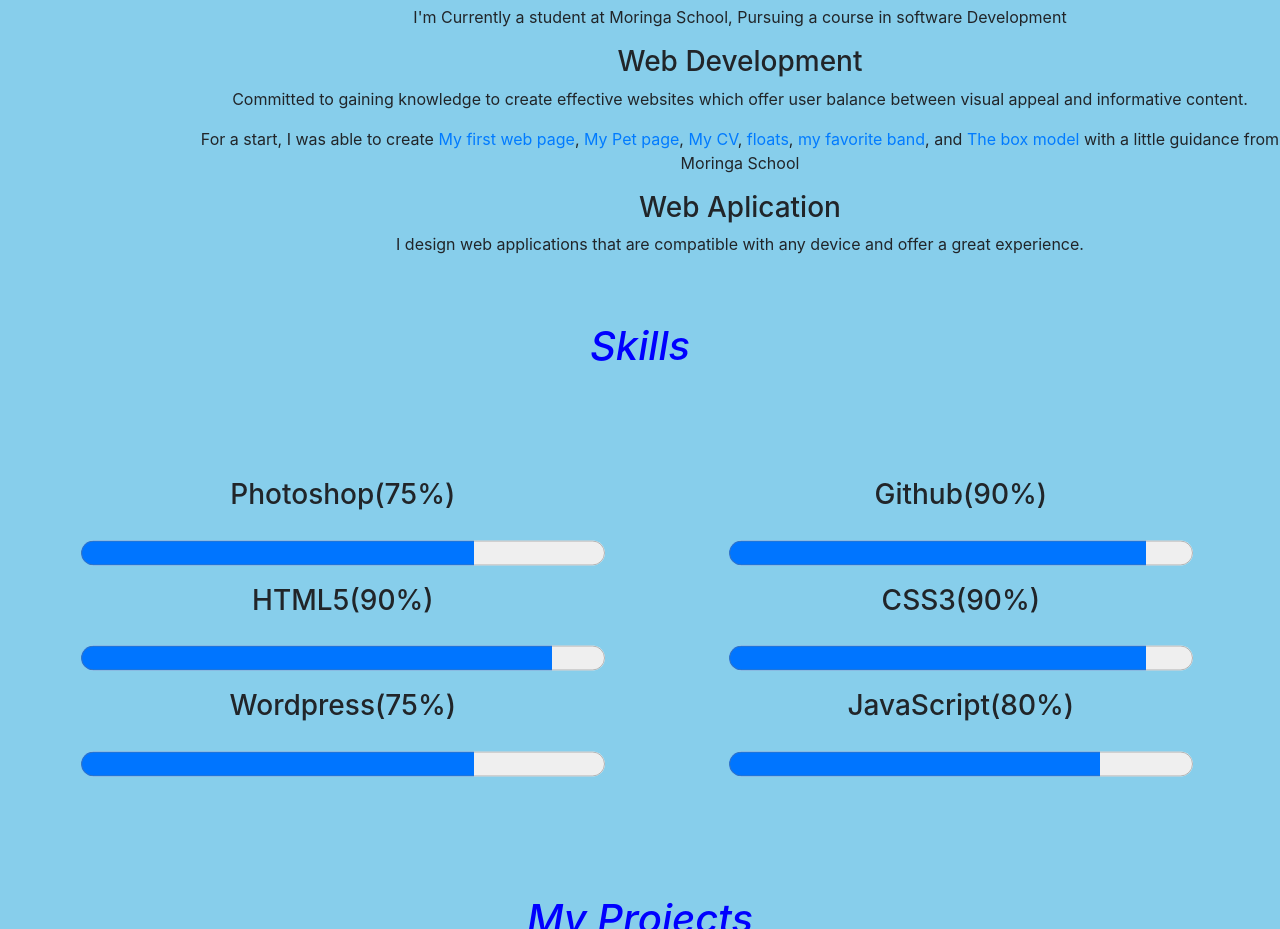
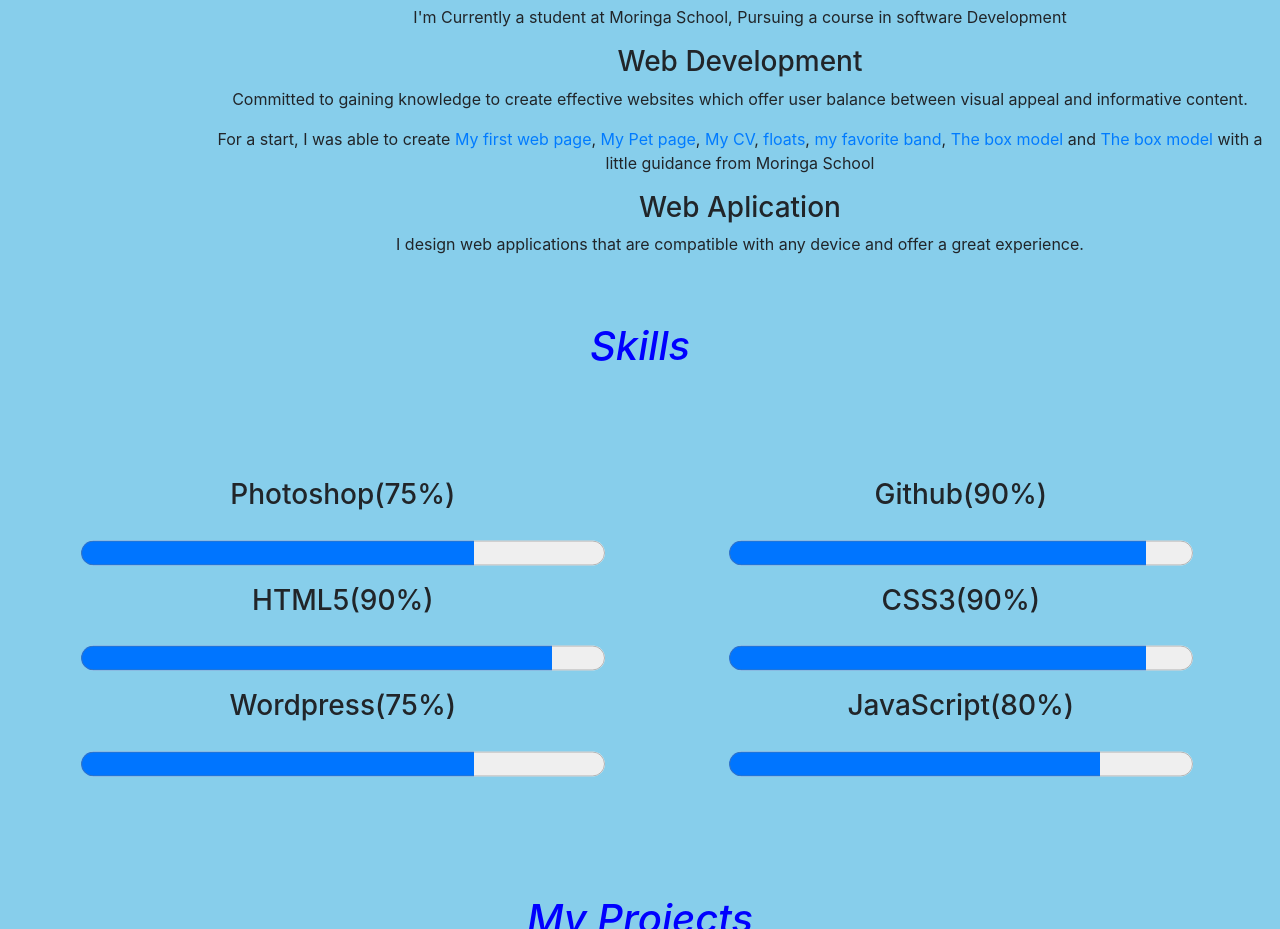
Before and after one commit to amodoipeter/amodoi-peter, a plain HTML site: page index.html in a window 1280 px wide. Shown: the part 1747-2676 px from the top of the page. Drawn offline with nearby package versions, Linux system fonts and the light colour scheme.

Commit message:
Add links to an about page

```diff
--- a/index.html
+++ b/index.html
@@ -45,7 +45,7 @@
         			     <p>I'm Currently a student at Moringa School, Pursuing a course in software Development</p>
 					         <h3>Web Development</h3>
 		 			         <p>Committed to gaining knowledge to create effective websites which offer user balance between visual appeal and informative content.</p>
-                   <p>For a start, I was able to create <a href="https://amodoipeter.github.io/my-first-webpage/">My first web page</a>, <a href="https://amodoipeter.github.io/my-peet">My Pet page</a>, <a href="https://amodoipeter.github.io/my-cv/">My CV</a>, <a href="https://amodoipeter.github.io/floats/">floats</a>, <a href="https://amodoipeter.github.io/Band/">my favorite band</a>, and <a href="https://amodoipeter.github.io/box-model/">The box model</a> with a little guidance from Moringa School</p>
+                   <p>For a start, I was able to create <a href="https://amodoipeter.github.io/my-first-webpage/">My first web page</a>, <a href="https://amodoipeter.github.io/my-peet">My Pet page</a>, <a href="https://amodoipeter.github.io/my-cv/">My CV</a>, <a href="https://amodoipeter.github.io/floats/">floats</a>, <a href="https://amodoipeter.github.io/Band/">my favorite band</a>, <a href="https://amodoipeter.github.io/box-model/">The box model</a> and <a href="https://amodoipeter.github.io/media-queries/">The box model</a> with a little guidance from Moringa School</p>
 		 			         <h3>Web Aplication</h3>
 		 			         <p>I design web applications that are compatible with any device and offer a great experience.</p>
 
```
